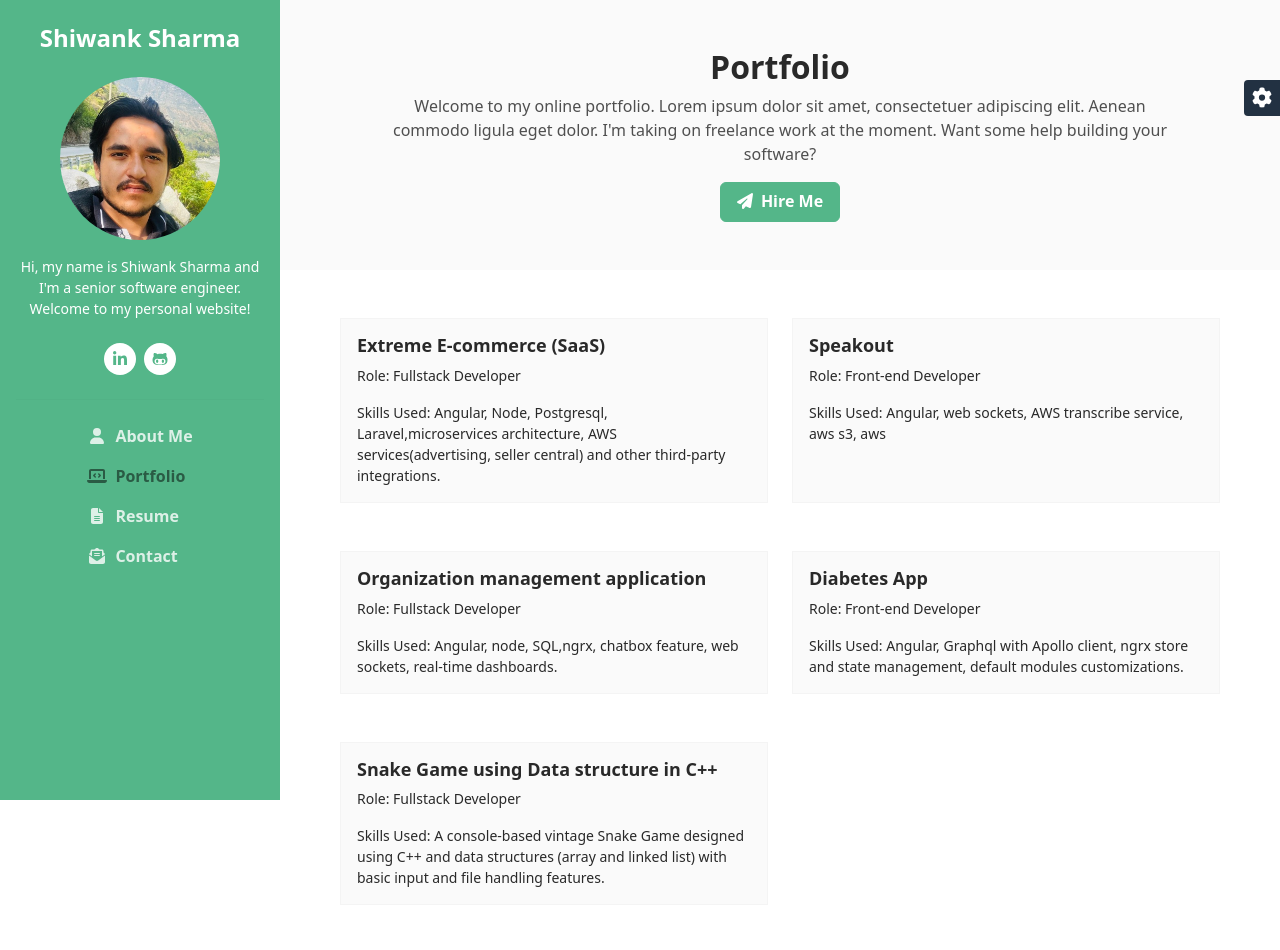
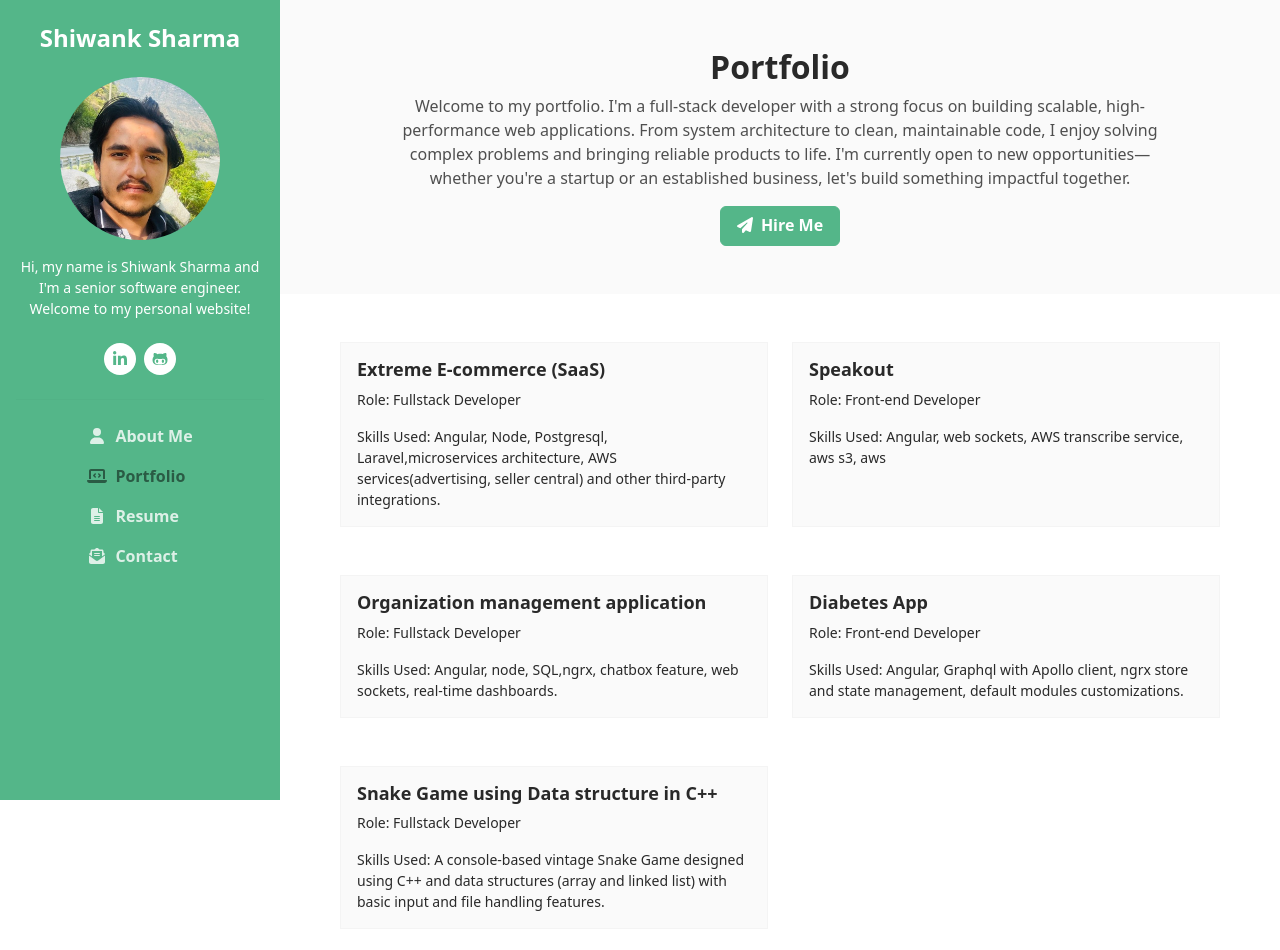
Before and after one commit to shivank4687/my-portfolio, an Angular app: page /portfolio in a window 1280 px wide. Shown: the top 950 px of the page. Built offline with nearby package versions, Linux system fonts and the light colour scheme.

Commit message:
updated portfolio

```diff
--- a/src/app/components/portfolio/portfolio.component.html
+++ b/src/app/components/portfolio/portfolio.component.html
@@ -3,10 +3,13 @@
         <div class="container text-center single-col-max-width">
             <h2 class="heading">Portfolio</h2>
             <div class="intro">
-            <p>Welcome to my online portfolio. Lorem ipsum dolor sit amet, consectetuer adipiscing elit. Aenean commodo ligula eget dolor. I'm taking on freelance work at the moment. Want some help building your software?</p>
+                <p>
+                    Welcome to my portfolio. I'm a full-stack developer with a strong focus on building scalable, high-performance web applications. From system architecture to clean, maintainable code, I enjoy solving complex problems and bringing reliable products to life. I'm currently open to new opportunities—whether you're a startup or an established business, let's build something impactful together.
+                  </p>
+
 
             </div>
-            <a class="btn btn-primary" routerLink="contact" target="_blank"><i class="fas fa-paper-plane me-2"></i>Hire Me</a>
+            <a class="btn btn-primary" routerLink="../contact" ><i class="fas fa-paper-plane me-2"></i>Hire Me</a>
 
 
         </div><!--//container-->
--- a/src/app/components/portfolio/portfolio.component.ts
+++ b/src/app/components/portfolio/portfolio.component.ts
@@ -1,9 +1,10 @@
 import { Component } from '@angular/core';
+import { RouterLink } from '@angular/router';
 import { ProjectInfoComponent } from "../project-info/project-info.component";
 
 @Component({
   selector: 'app-portfolio',
-  imports: [ProjectInfoComponent],
+  imports: [ProjectInfoComponent,RouterLink],
   templateUrl: './portfolio.component.html',
   styleUrl: './portfolio.component.css'
 })
--- a/src/index.html
+++ b/src/index.html
@@ -37,7 +37,7 @@
 
 
   			<!-- *****CONFIGURE STYLE (REMOVE ON YOUR PRODUCTION SITE)****** -->
-			  <div id="config-panel" class="config-panel config-panel-hide d-none d-lg-block">
+			  <!-- <div id="config-panel" class="config-panel config-panel-hide d-none d-lg-block">
 				<div class="panel-inner">
 					<a id="config-trigger" class="config-trigger text-center" href="#"><i class="fas fa-cog mx-auto" data-fa-transform="down-6" ></i></a>
 					<h5 class="panel-title">Choose Colour</h5>
@@ -52,7 +52,7 @@
 					</ul>
 					<a id="config-close" class="close" href="#"><i class="fa fa-times-circle"></i></a>
 				</div>
-			</div>
+			</div> -->
 
 			<!-- Javascript -->
 			<script src="assets/plugins/popper.min.js"></script>
@@ -60,9 +60,9 @@
 
 			<!-- Dark Mode -->
 			<script src="assets/plugins/js-cookie.min.js"></script>
-			<script src="assets/js/dark-mode.js"></script>
+			<!-- <script src="assets/js/dark-mode.js"></script> -->
 
 			<!-- Style Switcher (REMOVE ON YOUR PRODUCTION SITE) -->
-			<script src="assets/js/demo/style-switcher.js"></script>
+			<!-- <script src="assets/js/demo/style-switcher.js"></script>      -->
 </body>
 </html>
```
